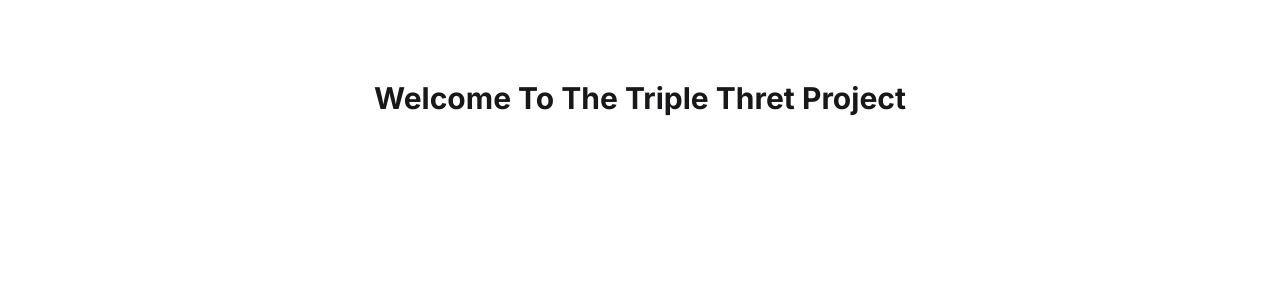
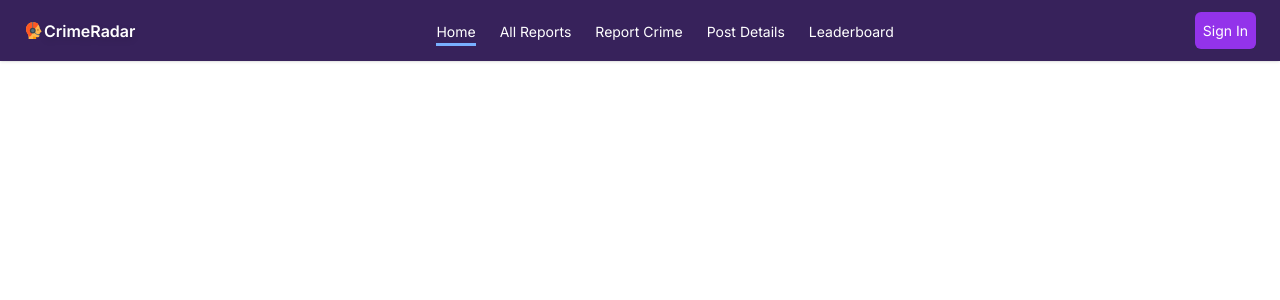
Before and after one commit to naymHdev/the-triple-threat-client, a React (Vite) app: page / in a window 1280 px wide. Shown: the top 300 px of the page. Built offline with nearby package versions, Linux system fonts and the light colour scheme.

Commit message:
create a responsive navbar

```diff
--- a/src/Layout/MainLayout.jsx
+++ b/src/Layout/MainLayout.jsx
@@ -1,10 +1,14 @@
-import Home from "../Pages/Home/Home/Home";
+import { Outlet } from "react-router-dom";
+import Navbar from "../Pages/Home/Navbar/Navbar";
+import MobileNavbar from "../Pages/Home/Navbar/MobileNavbar";
 
 
 const MainLayout = () => {
     return (
         <div>
-            <Home/>
+            <Navbar/>
+            <MobileNavbar/>
+         <Outlet/>
         </div>
     );
 };
--- /dev/null
+++ b/src/Pages/Home/Navbar/MobileNavbar.jsx
@@ -0,0 +1,175 @@
+import  { useEffect, useState } from 'react';
+import { Link, NavLink } from 'react-router-dom';
+
+import { AiOutlineMenu } from 'react-icons/ai';
+import { RxCross1 } from 'react-icons/rx';
+import { IoIosArrowDown } from 'react-icons/io';
+import { FcCustomerSupport } from 'react-icons/fc';
+
+const MobileNavbar = ({ active }) => {
+  const [shadow, setShadow] = useState(false);
+  const [isSidebarOpen, setIsSidebarOpen] = useState(false);
+  const [dropdownOpen, setDropdownOpen] = useState(false);
+
+  // Close the sidebar when clicking outside of it
+  useEffect(() => {
+    const handleClickOutside = (event) => {
+      const sidebar = document.getElementById('sidebar');
+      if (sidebar && !sidebar.contains(event.target) && !event.target.closest('.menu-icon')) {
+        setIsSidebarOpen(false);
+      }
+    };
+
+    document.addEventListener('click', handleClickOutside);
+
+    return () => {
+      document.removeEventListener('click', handleClickOutside);
+    };
+  }, []);
+
+  useEffect(() => {
+    const handleScroll = () => {
+      if (window.scrollY > 20) {
+        setShadow(true);
+      } else {
+        setShadow(false);
+      }
+    };
+
+    window.addEventListener('scroll', handleScroll);
+
+    return () => {
+      window.removeEventListener('scroll', handleScroll);
+    };
+  }, []);
+
+  const handleDropdownClick = () => {
+    setDropdownOpen(!dropdownOpen); // Toggle dropdown visibility
+  };
+
+  const handleLinkClick = () => {
+    setDropdownOpen(false); // Close the dropdown when a link is clicked
+  };
+
+  return (
+    <>
+      <div className="bg-[#37225B]  py-4 ">
+        <nav
+          className={`items-center flex md:hidden justify-between z-50 px-6  sticky top-0 transition-shadow ${
+            shadow ? 'shadow-lg' : ''
+          }`}
+        >
+        <Link to="/" className="flex items-center">
+
+                <FcCustomerSupport className='text-xl'/>
+
+                 <h1  className=" font-semibold  text-white drop-shadow-md">
+                 CrimeRadar
+                 </h1>
+               </Link>
+
+
+          <div className="flex items-center gap-[16px]">
+          <button className="px-2 py-2 bg-[#9333ea] rounded-md text-white text-[14px] cursor-pointer">
+         Sign In
+        </button>
+            <AiOutlineMenu
+              onClick={() => setIsSidebarOpen(true)}
+              className="text-[1.6rem] text-white  menu-icon"
+            />
+          </div>
+        </nav>
+
+        <aside
+          id="sidebar"
+          className={`${
+            isSidebarOpen ? 'translate-x-0 opacity-100 z-[999]' : 'translate-x-[300px] opacity-0 z-[-1]'
+          } w-[80%] md:w-[50%] h-screen overflow-y-auto p-[20px] fixed top-0 right-0 transition-all duration-300`}
+        >
+          <div className="bg-[#37225B] text-white shadow rounded-md md:-mt-5 -mr-5 -mt-5 lg:hidden block">
+            <RxCross1
+              onClick={() => setIsSidebarOpen(false)}
+              className="text-[2rem] text-white mt-5  p-[5px] float-right hover:bg-gray-100 rounded-full"
+            />
+
+            <ul className="flex flex-col gap-[30px] py-5  ml-6">
+            <li>
+  <NavLink
+    to="/"
+    className={({ isActive }) =>
+      isActive
+        ? 'font-inter text-base  py-1 text-[14px] relative after:content-[""] after:absolute after:left-0 after:bottom-[-2px] after:w-full after:h-[3px] after:bg-[#78b0ff]'
+        : 'font-inter text-base hover:text-[#78b0ff] text-[14px] '
+    }
+  >
+    Home
+  </NavLink>
+</li>
+<li>
+  <NavLink
+    to="/report"
+    className={({ isActive }) =>
+      isActive
+        ? 'font-inter text-base  py-1 text-[14px]relative after:content-[""] after:absolute after:left-0 after:bottom-[-2px] after:w-full after:h-[3px] after:bg-[#78b0ff]'
+        : 'font-inter text-base hover:text-[#78b0ff] text-[14px]'
+    }
+  >
+ All Reports
+  </NavLink>
+</li>
+<li>
+  <NavLink
+    to="/report"
+    className={({ isActive }) =>
+      isActive
+        ? 'font-inter text-base  py-1 text-[14px] relative after:content-[""] after:absolute after:left-0 after:bottom-[-2px] after:w-full after:h-[3px] after:bg-[#78b0ff]'
+        : 'font-inter text-base hover:text-[#78b0ff] text-[14px]'
+    }
+  >
+Report Crime
+  </NavLink>
+</li>
+        <li>
+  <NavLink
+    to="/report"
+    className={({ isActive }) =>
+      isActive
+        ? 'font-inter text-base  py-1 text-[14px] relative after:content-[""] after:absolute after:left-0 after:bottom-[-2px] after:w-full after:h-[3px] after:bg-[#78b0ff]'
+        : 'font-inter text-base hover:text-[#78b0ff] text-[14px] '
+    }
+  >
+Post Details
+  </NavLink>
+</li>
+
+        <li>
+  <NavLink
+    to="/report"
+    className={({ isActive }) =>
+      isActive
+        ? 'font-inter text-base  py-1 text-[14px] relative after:content-[""] after:absolute after:left-0 after:bottom-[-2px] after:w-full after:h-[3px] after:bg-[#78b0ff]'
+        : 'font-inter text-base hover:text-[#78b0ff] text-[14px] '
+    }
+  >
+ Leaderboard
+  </NavLink>
+</li>
+
+{/* <button className="px-2 py-2 bg-[#9333ea] rounded-md text-white text-[14px] cursor-pointer">
+         Sign In
+        </button> */}
+
+
+
+
+
+            </ul>
+
+          </div>
+        </aside>
+      </div>
+    </>
+  );
+};
+
+export default MobileNavbar;
--- /dev/null
+++ b/src/Pages/Home/Navbar/Navbar.jsx
@@ -0,0 +1,116 @@
+import  { useState, useEffect } from 'react';
+
+import { IoIosArrowDown } from "react-icons/io";
+import { Link, NavLink } from 'react-router-dom';
+import { FcBiohazard } from "react-icons/fc";
+import { FcCustomerSupport } from "react-icons/fc";
+
+
+
+const Navbar = () => {
+  const [shadow, setShadow] = useState(false);
+  const [dropdownOpen, setDropdownOpen] = useState(false);
+
+  useEffect(() => {
+    const handleScroll = () => {
+      setShadow(window.scrollY > 20);
+    };
+    window.addEventListener('scroll', handleScroll);
+    return () => window.removeEventListener('scroll', handleScroll);
+  }, []);
+
+
+
+  return (
+    <div className="bg-[#37225B] shadow  w-full  py-3 -mb-8 hidden md:block">
+      <nav className={`max-w-7xl mx-auto flex items-center justify-between  px-6 transition-shadow ${shadow ? '' : ''}`}>
+        <Link to="/" className="flex items-center">
+
+         <FcCustomerSupport className='text-xl'/>
+
+          <h1  className=" font-semibold  text-white drop-shadow-md">
+          CrimeRadar
+          </h1>
+        </Link>
+
+        <ul className="flex items-center text-white gap-6">
+        <li>
+  <NavLink
+    to="/"
+    className={({ isActive }) =>
+      isActive
+        ? 'font-inter text-base  py-1 text-[14px] relative after:content-[""] after:absolute after:left-0 after:bottom-[-2px] after:w-full after:h-[3px] after:bg-[#78b0ff]'
+        : 'font-inter text-base hover:text-[#78b0ff] text-[14px] '
+    }
+  >
+    Home
+  </NavLink>
+</li>
+
+        <li>
+  <NavLink
+    to="/report"
+    className={({ isActive }) =>
+      isActive
+        ? 'font-inter text-base  py-1 text-[14px]relative after:content-[""] after:absolute after:left-0 after:bottom-[-2px] after:w-full after:h-[3px] after:bg-[#78b0ff]'
+        : 'font-inter text-base hover:text-[#78b0ff] text-[14px]'
+    }
+  >
+ All Reports
+  </NavLink>
+</li>
+        <li>
+  <NavLink
+    to="/report"
+    className={({ isActive }) =>
+      isActive
+        ? 'font-inter text-base  py-1 text-[14px] relative after:content-[""] after:absolute after:left-0 after:bottom-[-2px] after:w-full after:h-[3px] after:bg-[#78b0ff]'
+        : 'font-inter text-base hover:text-[#78b0ff] text-[14px]'
+    }
+  >
+Report Crime
+  </NavLink>
+</li>
+        <li>
+  <NavLink
+    to="/report"
+    className={({ isActive }) =>
+      isActive
+        ? 'font-inter text-base  py-1 text-[14px] relative after:content-[""] after:absolute after:left-0 after:bottom-[-2px] after:w-full after:h-[3px] after:bg-[#78b0ff]'
+        : 'font-inter text-base hover:text-[#78b0ff] text-[14px] '
+    }
+  >
+Post Details
+  </NavLink>
+</li>
+
+        <li>
+  <NavLink
+    to="/report"
+    className={({ isActive }) =>
+      isActive
+        ? 'font-inter text-base  py-1 text-[14px] relative after:content-[""] after:absolute after:left-0 after:bottom-[-2px] after:w-full after:h-[3px] after:bg-[#78b0ff]'
+        : 'font-inter text-base hover:text-[#78b0ff] text-[14px] '
+    }
+  >
+ Leaderboard
+  </NavLink>
+</li>
+
+
+
+
+        </ul>
+
+
+       <button className="px-2 py-2 bg-[#9333ea] rounded-md text-white text-[14px] cursor-pointer">
+         Sign In
+        </button>
+
+
+      </nav>
+    </div>
+  );
+};
+
+export default Navbar;
```
